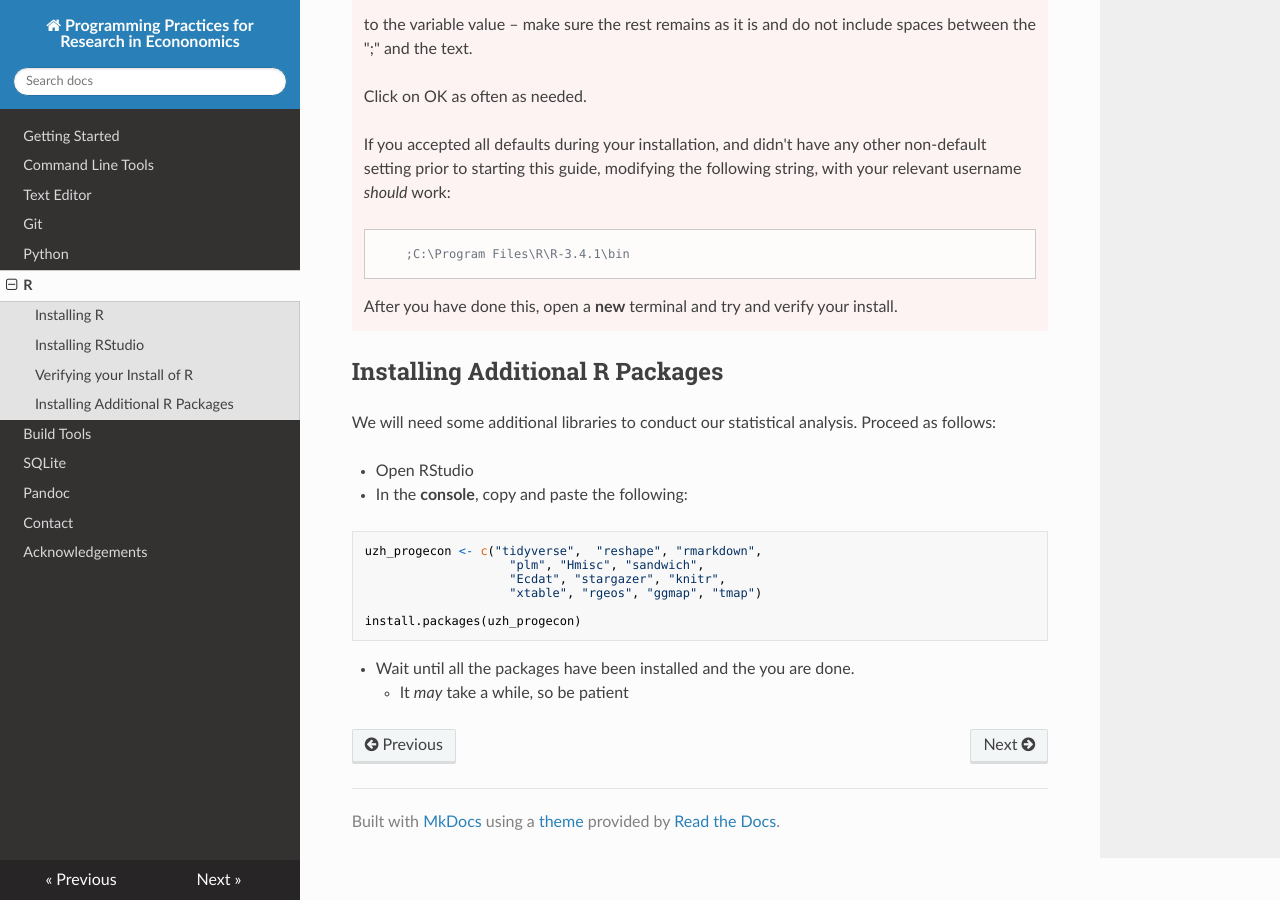
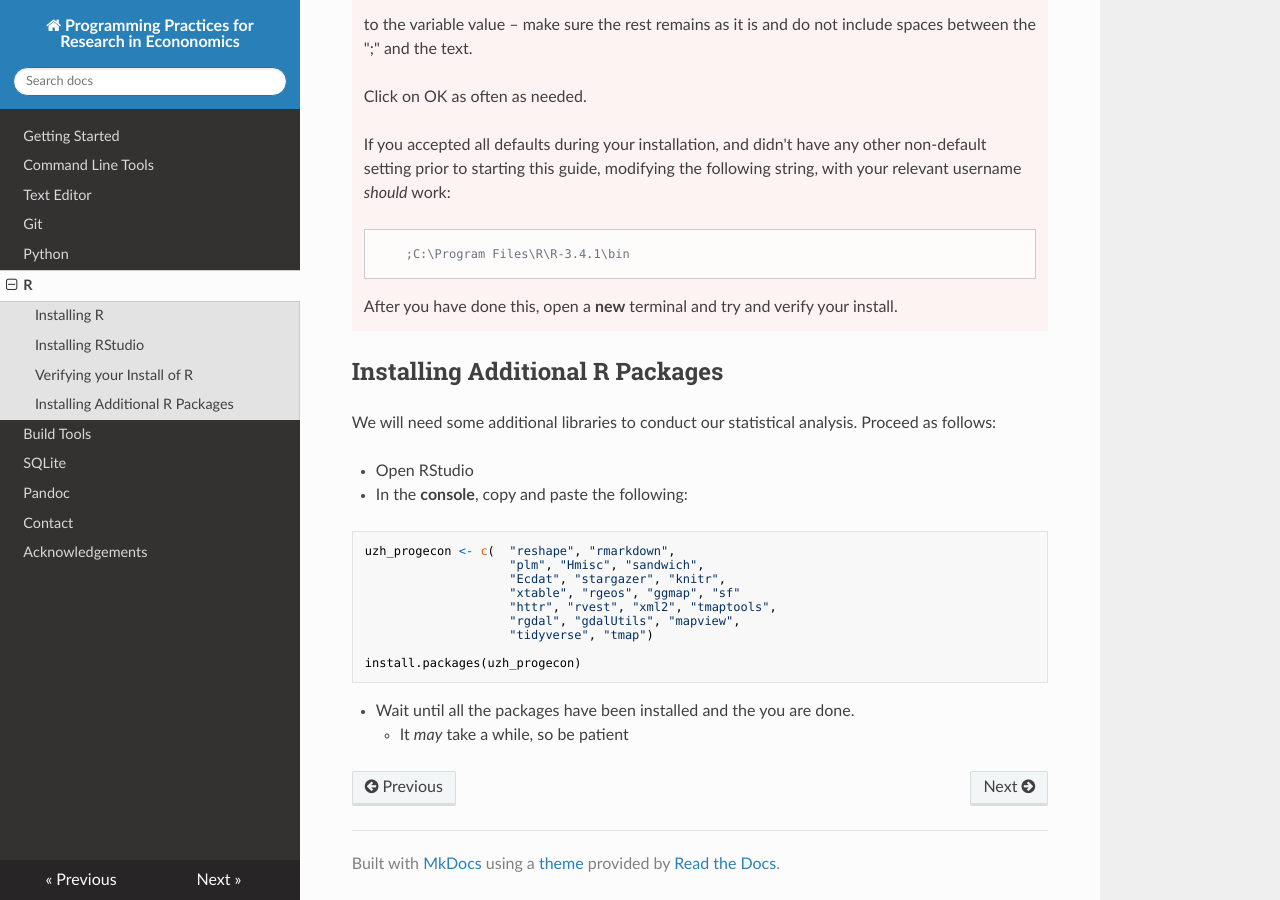
Before and after one commit to pp4rs/DEPRECATED-installation-guide, an MkDocs documentation site: the page built from docs/r.md, in a window 1280 px wide and 900 px high, scrolled down 1197 px. Built offline with MkDocs 1.6.1, drawn with Linux system fonts in a browser that asks for light colours; nearby versions of some CDN libraries; old or Windows-style settings are respelled for this version of MkDocs.

Commit message:
updated R packages after maxs packages failed to insall

````diff
--- a/docs/r.md
+++ b/docs/r.md
@@ -57,10 +57,13 @@ We will need some additional libraries to conduct our statistical analysis. Proc
 * Open RStudio
 * In the **console**, copy and paste the following:
 ```r
-uzh_progecon <- c("tidyverse",  "reshape", "rmarkdown",
+uzh_progecon <- c(  "reshape", "rmarkdown",
                     "plm", "Hmisc", "sandwich",
                     "Ecdat", "stargazer", "knitr",
-                    "xtable", "rgeos", "ggmap", "tmap")
+                    "xtable", "rgeos", "ggmap", "sf"
+                    "httr", "rvest", "xml2", "tmaptools",
+                    "rgdal", "gdalUtils", "mapview",
+                    "tidyverse", "tmap")
 
 install.packages(uzh_progecon)
 ```
````
